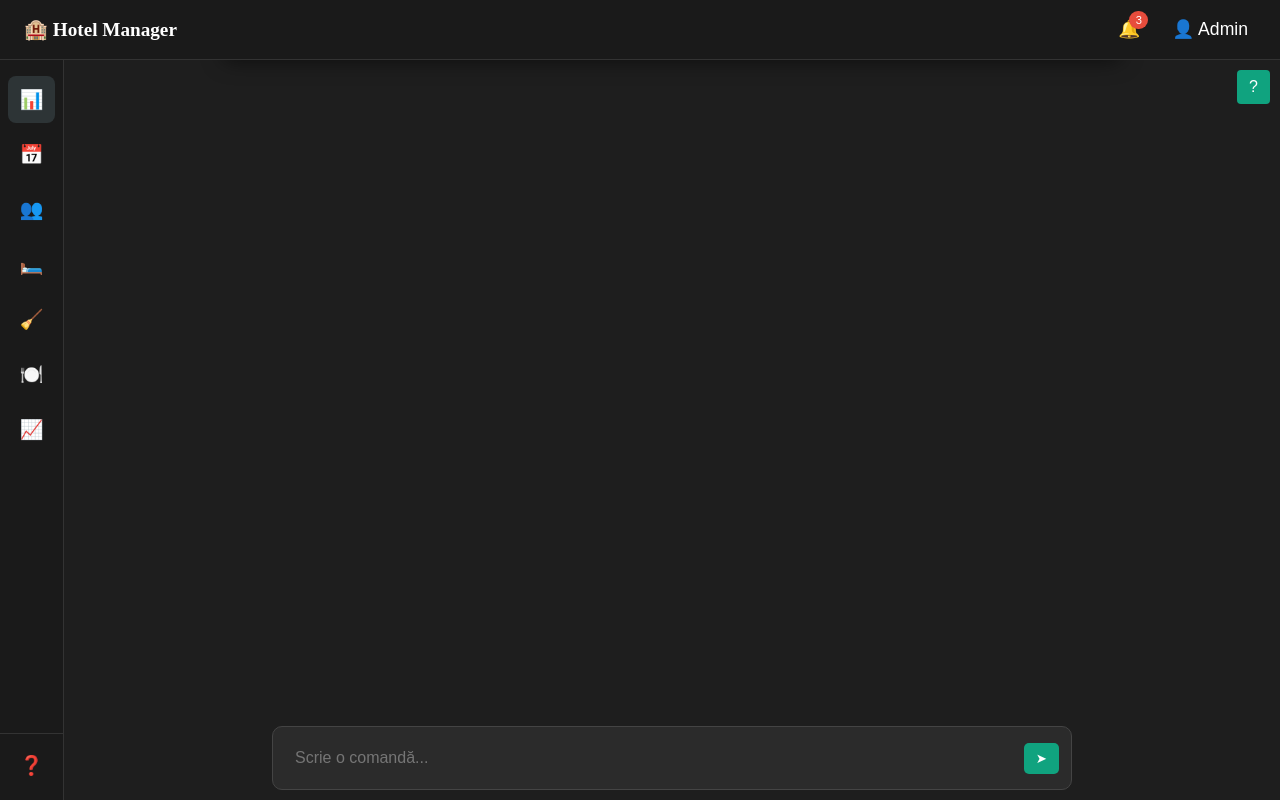
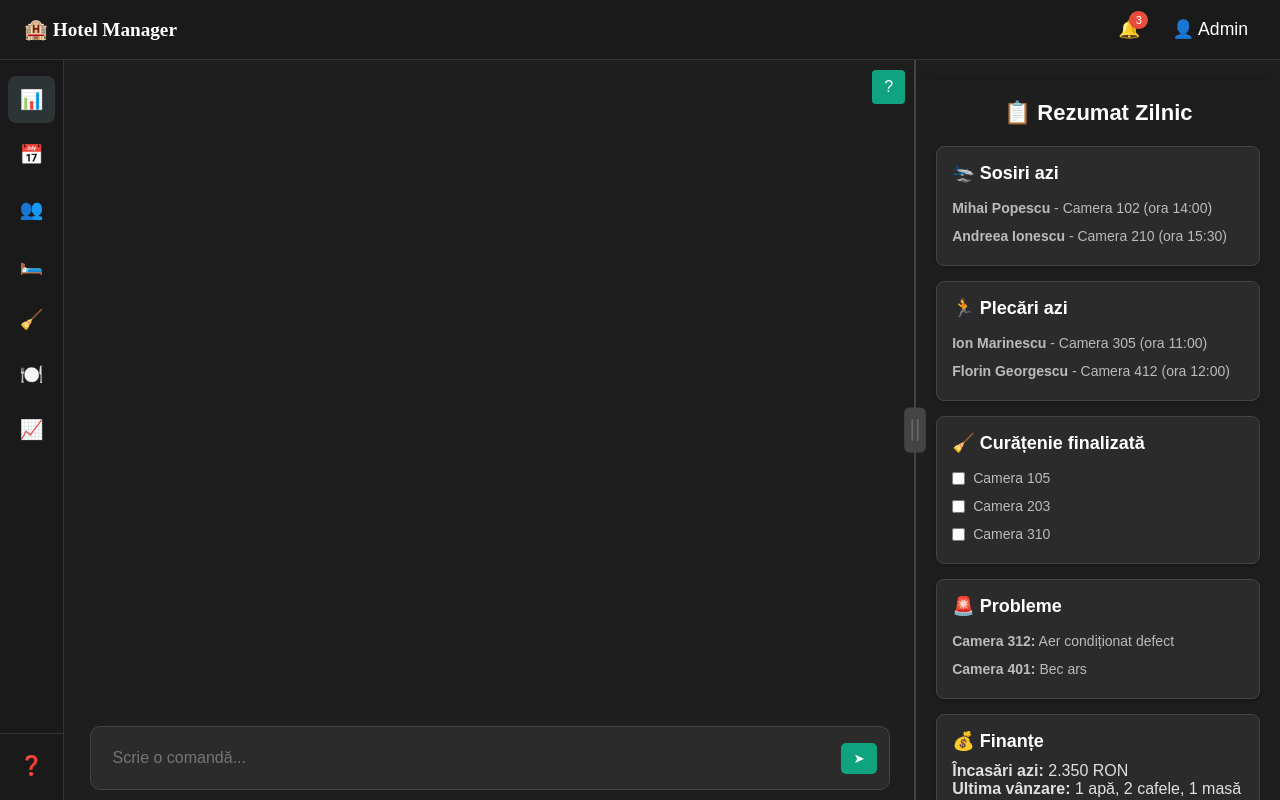
Before and after one commit to AdrianTuci1/hotel-management, a React (Vite) app: page / in a window 1280 px wide. Built offline with nearby package versions, Linux system fonts and the light colour scheme.

Commit message:
small changes

```diff
--- a/src/components/Dashboard.jsx
+++ b/src/components/Dashboard.jsx
@@ -8,10 +8,15 @@ import { useChatStore } from "../store/chatStore";
 const Dashboard = () => {
   const { displayComponent } = useChatStore();
   const [isResizing, setIsResizing] = useState(false);
-  const [panelWidth, setPanelWidth] = useState(50); // procent din lățimea totală
+  const [panelWidth, setPanelWidth] = useState(displayComponent ? 50 : 30); // 50% pentru DisplayPanel, 30% pentru ReceptionDashboard
   const containerRef = useRef(null);
   const initialX = useRef(0);
   const initialWidth = useRef(0);
+
+  // Actualizăm width-ul când se schimbă componenta
+  React.useEffect(() => {
+    setPanelWidth(displayComponent ? 50 : 70);
+  }, [displayComponent]);
 
   const handleMouseDown = useCallback((e) => {
     setIsResizing(true);
@@ -52,24 +57,20 @@ const Dashboard = () => {
     }
   }, [isResizing, handleMouseMove, handleMouseUp]);
 
+  const showSidePanel = displayComponent || !displayComponent;
+  const SidePanelComponent = displayComponent ? DisplayPanel : ReceptionDashboard;
+
   return (
     <div className={styles.dashboardContainer}>
-      {/* Chat și ReceptionDashboard overlay */}
       <div
-        className={`${styles.chatContainer} ${displayComponent ? styles.chatWithPanel : ""}`}
-        style={{ width: displayComponent ? `${panelWidth}%` : '100%' }}
+        className={`${styles.chatContainer} ${showSidePanel ? styles.chatWithPanel : ""}`}
+        style={{ width: showSidePanel ? `${panelWidth}%` : '100%' }}
         ref={containerRef}
       >
         <ChatWindow />
-        {!displayComponent && (
-          <div className={styles.receptionOverlay}>
-            <ReceptionDashboard />
-          </div>
-        )}
       </div>
 
-      {/* Resizer și Display Panel */}
-      {displayComponent && (
+      {showSidePanel && (
         <>
           <div
             className={styles.resizer}
@@ -83,7 +84,7 @@ const Dashboard = () => {
             className={styles.panelContainer}
             style={{ width: `${100 - panelWidth}%` }}
           >
-            <DisplayPanel />
+            <SidePanelComponent />
           </div>
         </>
       )}
--- a/src/components/Dashboard.module.css
+++ b/src/components/Dashboard.module.css
@@ -134,9 +134,10 @@
     transition: width 0.2s cubic-bezier(0.4, 0, 0.2, 1);
     min-width: 30%;
     max-width: 70%;
-    background: #2b2b2b;
+    background: #1e1e1e;
     will-change: width;
     flex: 1;
+    border-left: 1px solid #333;
   }
 
   .panelContainer.resizing {
--- a/src/components/DisplayPanel/CalendarView.jsx
+++ b/src/components/DisplayPanel/CalendarView.jsx
@@ -22,6 +22,17 @@ const CalendarView = () => {
   const [dragStart, setDragStart] = useState({ x: 0, y: 0 });
   const [scrollPosition, setScrollPosition] = useState({ x: 0, y: 0 });
   const tableWrapperRef = useRef(null);
+
+  const setNextTwoWeeks = () => {
+    const today = new Date();
+    const twoWeeksLater = new Date(today);
+    twoWeeksLater.setDate(today.getDate() + 14);
+
+    setDateRange(
+      today.toISOString().split('T')[0],
+      twoWeeksLater.toISOString().split('T')[0]
+    );
+  };
 
   useEffect(() => {
     fetchRooms();
@@ -114,6 +125,13 @@ const CalendarView = () => {
         <input type="date" value={startDate} onChange={(e) => setDateRange(e.target.value, endDate)} />
         <label>End:</label>
         <input type="date" value={endDate} onChange={(e) => setDateRange(startDate, e.target.value)} />
+        <button
+          className={styles.quickSelectButton}
+          onClick={setNextTwoWeeks}
+          title="Setează perioada la următoarele 2 săptămâni"
+        >
+          Acum
+        </button>
       </div>
 
       <div
--- a/src/components/DisplayPanel/CalendarView.module.css
+++ b/src/components/DisplayPanel/CalendarView.module.css
@@ -8,19 +8,44 @@
   }
 
   .dateSelectors {
-    padding: 1rem;
-    background: #1e1e1e;
     display: flex;
     gap: 1rem;
-    /* Înălțimea selectoarelor e fixă, restul e ocupat de tabel */
+    align-items: center;
+    padding: 1rem;
+    background: #1a1a1a;
+    border-radius: 8px;
   }
 
-  .dateSelectors input {
-    background: #2b2b2b;
+  .dateSelectors input[type="date"] {
+    background: #2a2a2a;
+    border: 1px solid #444;
     color: white;
-    border: 1px solid #444;
     padding: 0.5rem;
     border-radius: 4px;
+    cursor: pointer;
+  }
+
+  .dateSelectors label {
+    color: #999;
+  }
+
+  .quickSelectButton {
+    background: #2d3436;
+    color: white;
+    border: none;
+    padding: 0.5rem 1rem;
+    border-radius: 4px;
+    cursor: pointer;
+    transition: all 0.2s ease;
+    margin-left: auto;
+  }
+
+  .quickSelectButton:hover {
+    background: #3d4446;
+  }
+
+  .quickSelectButton:active {
+    transform: translateY(1px);
   }
 
   .tableWrapper {
```
